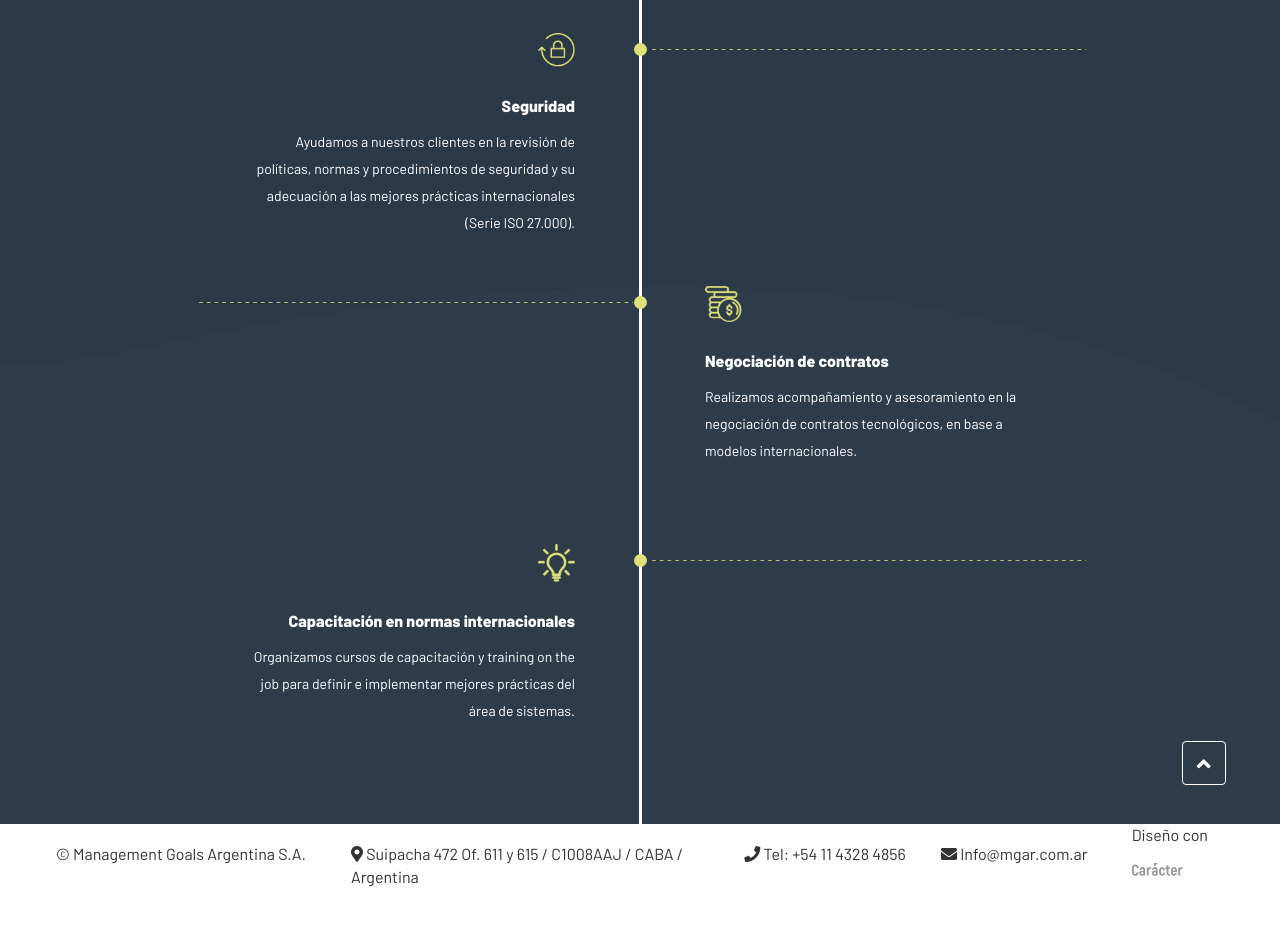
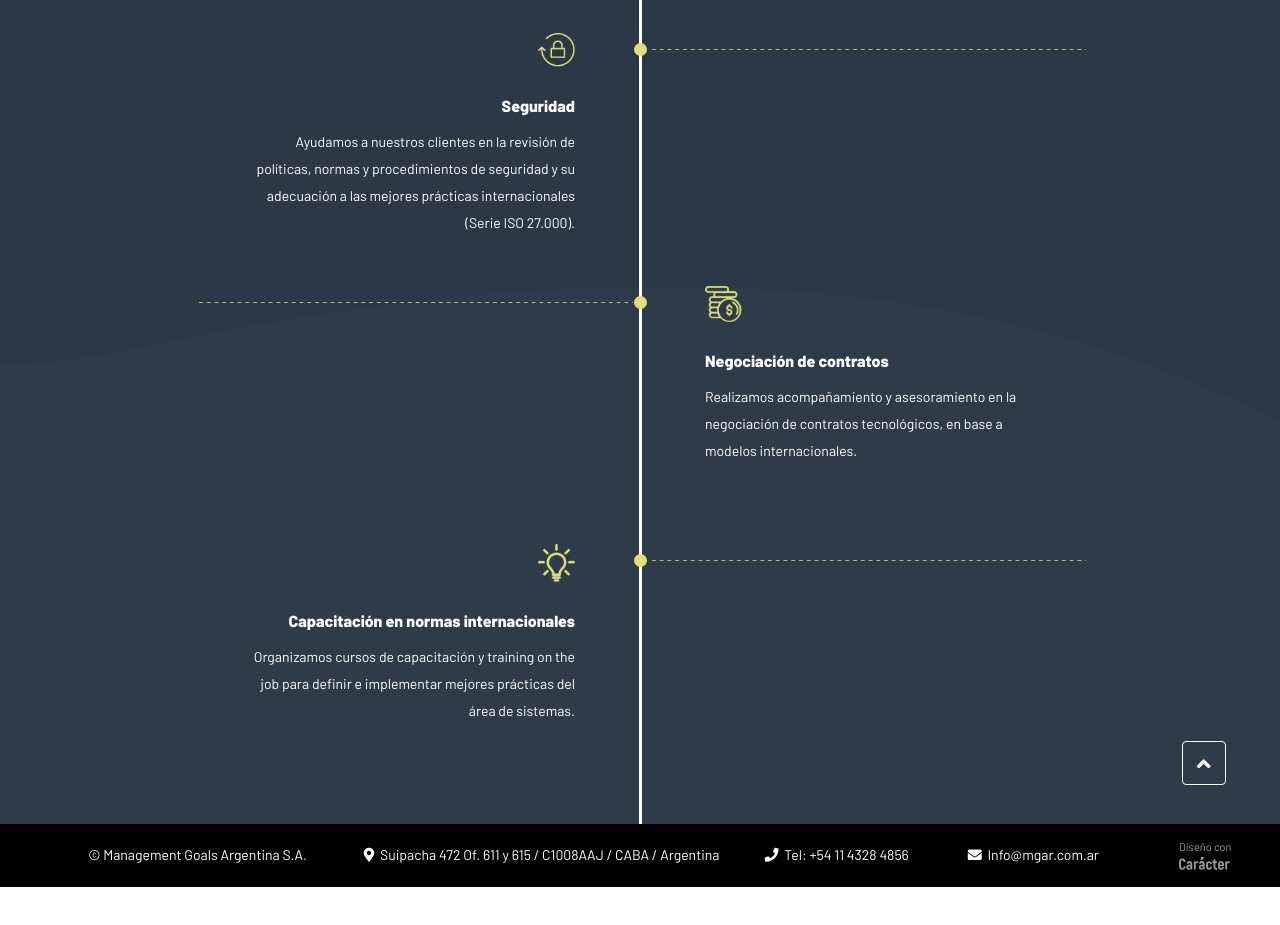
Before and after one commit to Caracter/mgar, a plain HTML site: page servicios.html in a window 1280 px wide. Shown: the part 2692-3617 px from the top of the page. Drawn offline with Linux system fonts and the light colour scheme.

Commit message:
Update servicios.css

```diff
--- a/css/servicios.css
+++ b/css/servicios.css
@@ -581,19 +581,19 @@ color: #223d57;
 }
 /* FOOTER */
 
-footer {
+.footer {
   background-color: #000;
   position: relative;
   clear: both;
   overflow: overlay;
 }
-footer .footer-inner  {
+.footer .footer-inner  {
     padding-right: 386px;
     padding-left: 386px;
   background-color: #000;
   overflow: overlay;
 }
-footer .footer-inner p {
+.footer .footer-inner p {
   display: inline-block;
   color: #fff;
   font-size: 14px;
@@ -601,15 +601,15 @@ footer .footer-inner p {
   padding: 18.7px 12px 10px;
   text-align: center;
 }
-footer .footer-inner p i {
+.footer .footer-inner p i {
   padding-right: 3px;
 }
-footer .caracter {
+.footer .caracter {
   position: absolute;
   top: 17px;
   right: 48.5px;
 }
-footer .caracter p {
+.footer .caracter p {
   font-size: 11px;
   font-weight: 300;
   line-height: 1.18;
```
